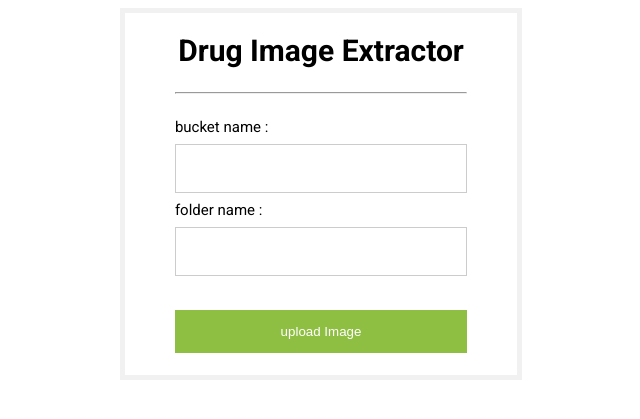
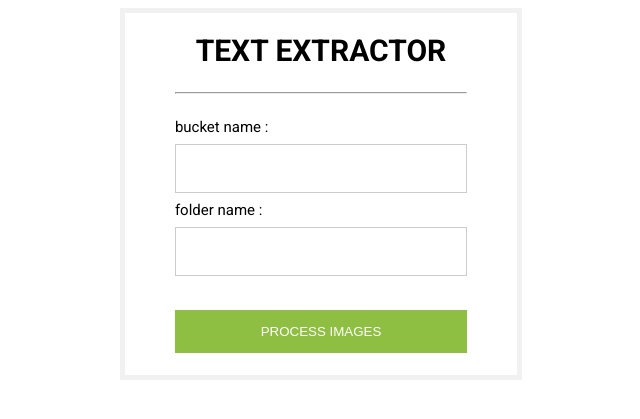
Before and after one commit to theshanbhag/drug_data_extractor, a Flask app: page / in a window 1280 px wide. Shown: the top 419 px of the page, without its empty margins (319-959 px from the left). Run offline with Flask 2, Linux system fonts and the light colour scheme.

Commit message:
updated templates

```diff
--- a/templates/index.html
+++ b/templates/index.html
@@ -2,11 +2,6 @@
 <html>
   <head>
     <title>image extractor</title>
-<!--    <script src="{{ url_for('static', filename='script.js') }}">-->
-<!--        function getURL() {-->
-<!--           return window.location.href;-->
-<!--        }-->
-<!--    </script>-->
     <link href="https://fonts.googleapis.com/css?family=Roboto:300,400,500,700" rel="stylesheet">
     <style>
       html, body {
@@ -65,7 +60,7 @@
   </head>
   <body>
     <form action="/action_page.php">
-      <h1>Drug Image Extractor</h1>
+      <h1>TEXT EXTRACTOR</h1>
       <div class="formcontainer">
       <hr/>
       <div class="container">
@@ -76,7 +71,7 @@
         <input type="text" id="folder_name" name="Folder name"><br>
 
       </div>
-      <button type="submit" formaction='/submit'>upload Image</button>
+      <button type="submit" formaction='/submit'>PROCESS IMAGES</button>
     </form>
   </body>
 </html>
--- a/templates/success.html
+++ b/templates/success.html
@@ -13,12 +13,8 @@
         </style>
     </head>
     <body>
-<!--        {% for name in Names %}-->
-<!--            <p>{{ name }}</p>-->
-<!--        {% endfor %}-->
-        <h2>Documents inserted successfully</h2>
+        <h2>Image extracted successfully</h2>
         <form>
-<!--        <input type="submit" value="Close" formaction="https://gsidemo-246315.uc.r.appspot.com/"></form>-->
             <input type="submit" value="Close" formaction="/"></form>
     </body>
 </html>
```
